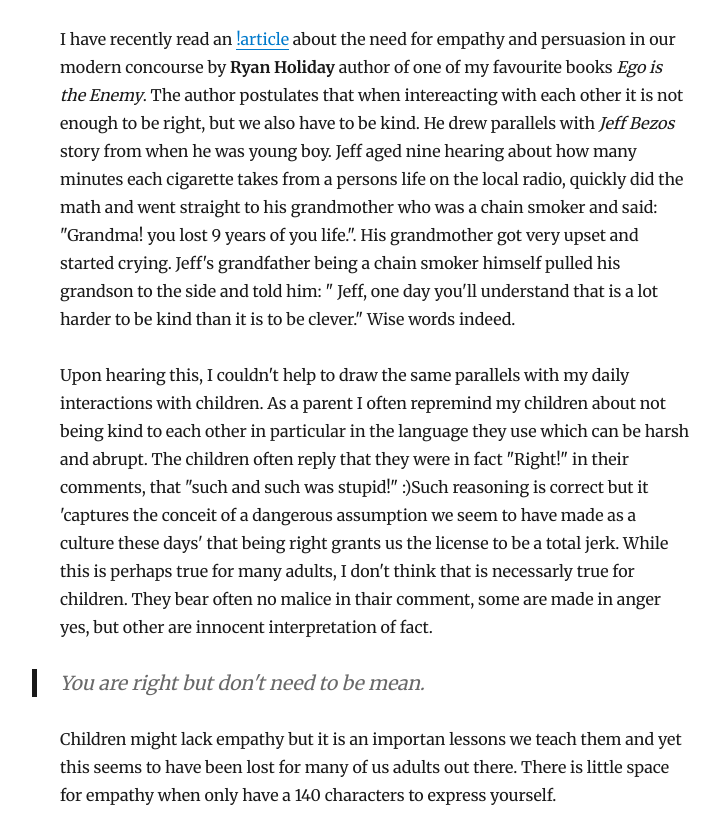
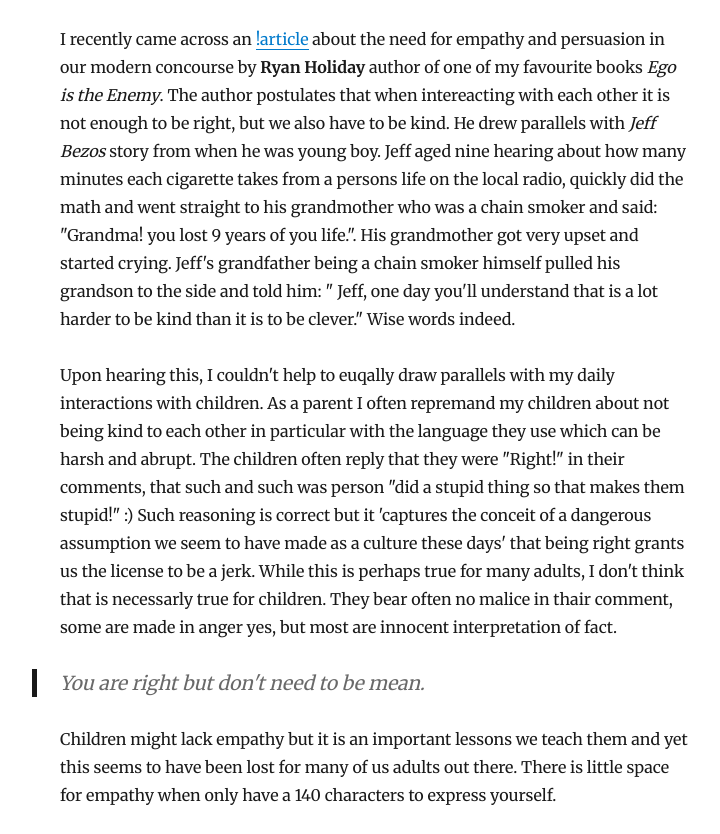
Before and after one commit to mouradk78/starter-blog, a Gatsby site: page /kind-and-right/ in a window 1280 px wide. Shown: the part 198-1032 px from the top of the page, without its empty margins (265-985 px from the left). Built offline with nearby package versions, Linux system fonts and the light colour scheme; Gatsby itself is replaced by a stand-in of ours; some packages are replaced by stand-ins of ours.

Commit message:
corrections

```diff
--- a/content/blog/kind-and-right/index.md
+++ b/content/blog/kind-and-right/index.md
@@ -4,14 +4,14 @@ date: "2019-03-24T23:46:37.121Z"
 description: With the power of rightousness comes the responsability of kindness.
 ---
 
-I have recently read an [!article](https://medium.com/s/story/its-not-enough-to-be-right-you-also-have-to-be-kind-b8814111fe1) about the need for empathy and persuasion in our modern concourse by **Ryan Holiday** author of one of my favourite books *Ego is the Enemy*.
+I recently came across an [!article](https://medium.com/s/story/its-not-enough-to-be-right-you-also-have-to-be-kind-b8814111fe1) about the need for empathy and persuasion in our modern concourse by **Ryan Holiday** author of one of my favourite books *Ego is the Enemy*.
 The author postulates that when intereacting with each other it is not enough to be right, but we also have to be kind. He drew parallels with *Jeff Bezos* story from when he was young boy. Jeff aged nine hearing about how many minutes each cigarette takes from a persons life on the local radio, quickly did the math and went straight to his grandmother who was a chain smoker and said: "Grandma! you lost 9 years of you life.". His grandmother got very upset and started crying. Jeff's grandfather being a chain smoker himself pulled his grandson to the side and told him: " Jeff, one day you'll understand that is a lot harder to be kind than it is to be clever." Wise words indeed.
 
-Upon hearing this, I couldn't help to draw the same parallels with my daily interactions with children. As a parent I often repremind my children about not being kind to each other in particular in the language they use which can be harsh and abrupt. The children often reply that they were in fact "Right!" in their comments, that "such and such was stupid!" :)Such reasoning is correct but it 'captures the conceit of a dangerous assumption we seem to have made as a culture these days' that being right grants us the license to be a total jerk. While this is perhaps true for many adults, I don't think that is necessarly true for children. They bear often no malice in thair comment, some are made in anger yes, but other are innocent interpretation of fact.
+Upon hearing this, I couldn't help to euqally draw parallels with my daily interactions with children. As a parent I often repremand my children about not being kind to each other in particular with the language they use which can be harsh and abrupt. The children often reply that they were "Right!" in their comments, that such and such was person "did a stupid thing so that makes them stupid!" :) Such reasoning is correct but it 'captures the conceit of a dangerous assumption we seem to have made as a culture these days' that being right grants us the license to be a jerk. While this is perhaps true for many adults, I don't think that is necessarly true for children. They bear often no malice in thair comment, some are made in anger yes, but most are innocent interpretation of fact.
 
 > You are right but don't need to be mean.
 
-Children might lack empathy but it is an importan lessons we teach them and yet this seems to have been lost for many of us adults out there. There is little space for empathy when only have a 140 characters to express yourself.
+Children might lack empathy but it is an important lessons we teach them and yet this seems to have been lost for many of us adults out there. There is little space for empathy when only have a 140 characters to express yourself.
 
 > The desire for viral sharing heightens the need for aggressive, simplistic arguments. Ryan Holiday
 
```
